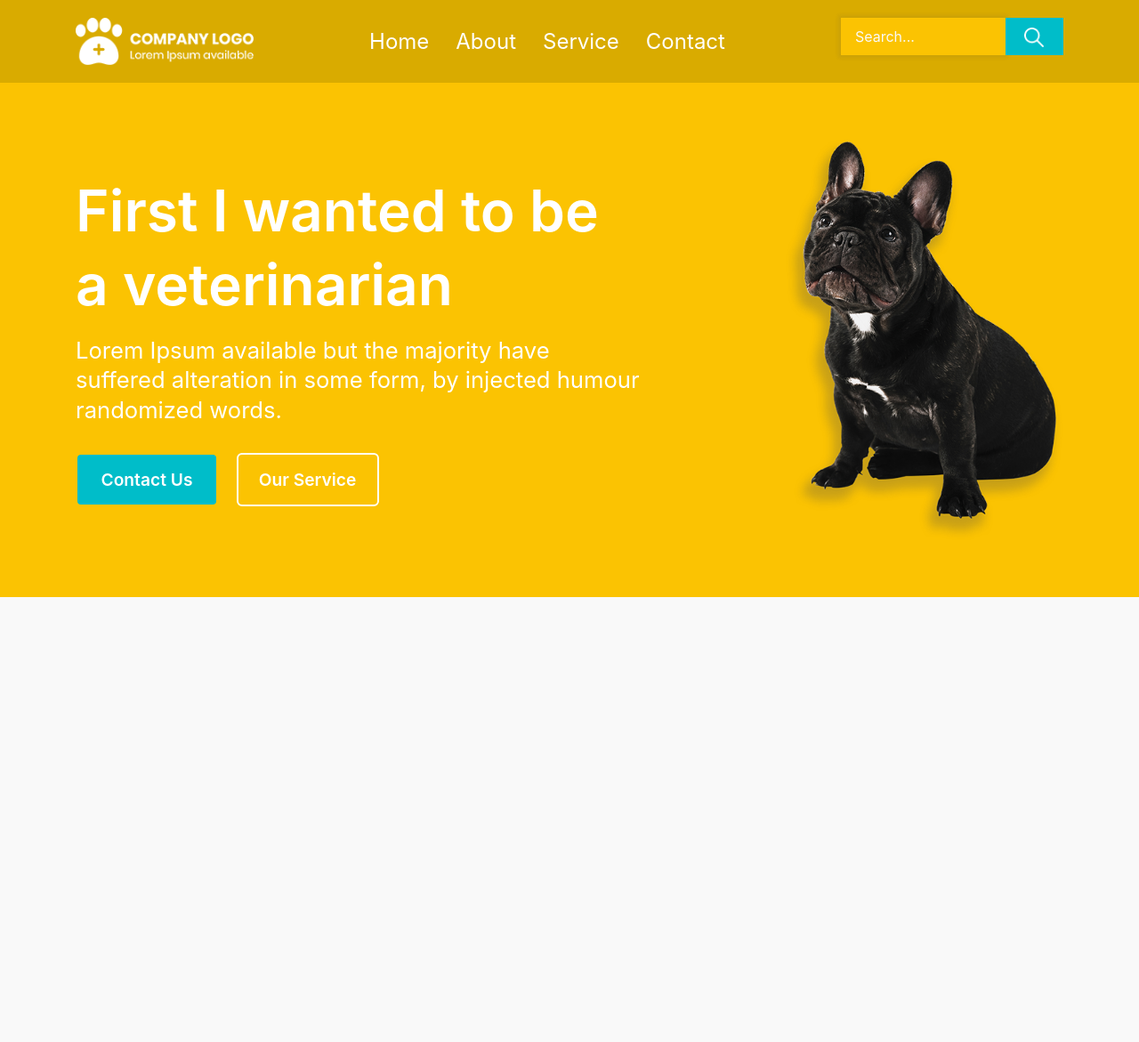
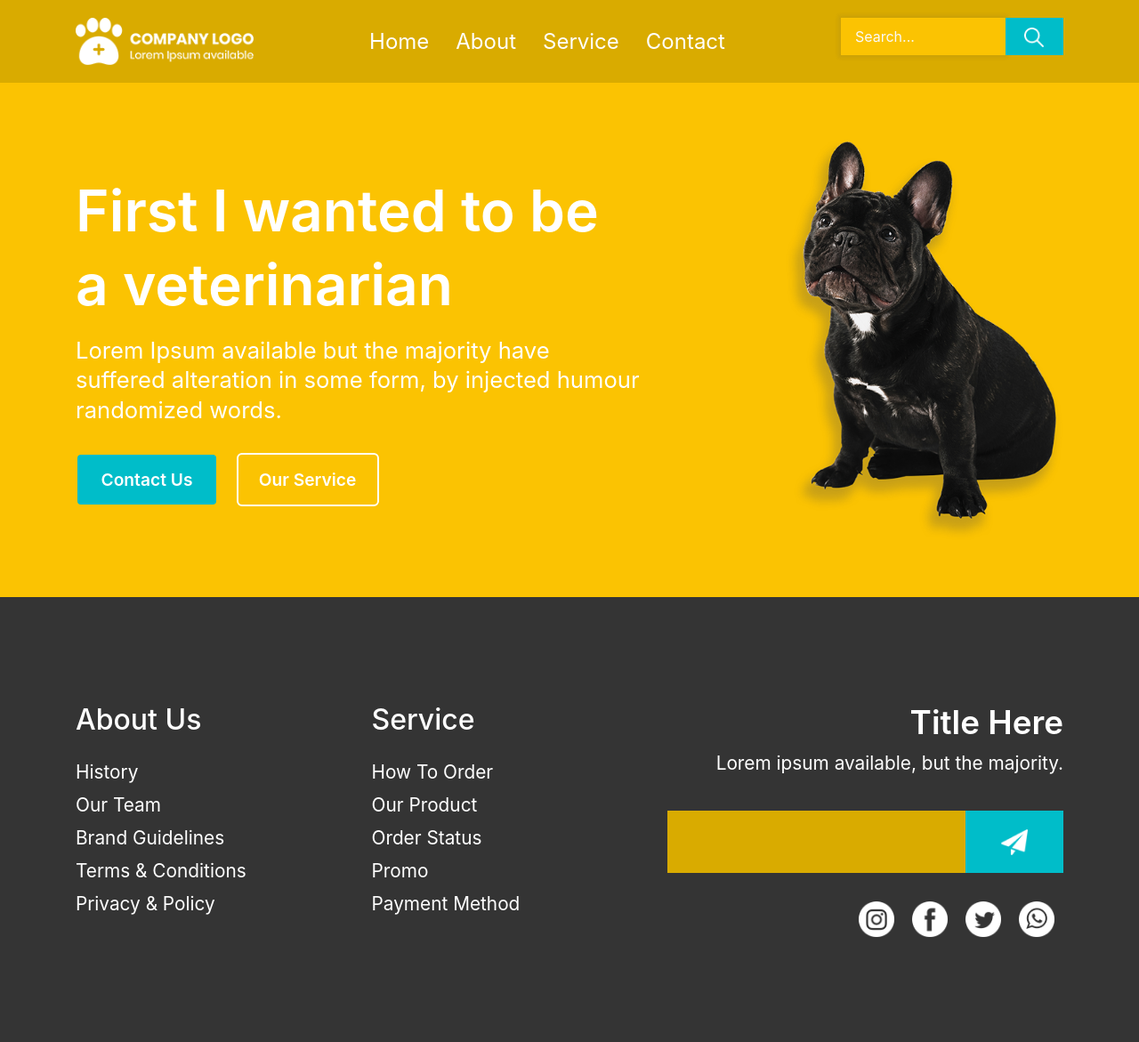
Before and after one commit to ementorship/psd-to-landing-page-design, a plain HTML site: page index.html in a window 1280 px wide. Shown: the whole page at 89% size. Before the commit the page ends 800 px from the top, so only its background shows below. Drawn offline with Linux system fonts and the light colour scheme.

Commit message:
Footer design added

```diff
--- a/assets/css/footer.css
+++ b/assets/css/footer.css
@@ -27,25 +27,24 @@ footer.footer {
     font-family: var(--theme-font-family);
     text-transform: capitalize;
 }
-
-input.newsletter__email {
-    width: 100%;
-    height: 70px;
-    background-color: var( --theme-primary-dark);
-    border: none;
-    padding: 13px 132px 12px 12px;
-    outline: none;
-    box-shadow: none;
-}
-.newsletter__block {
+.newsletter__form-group {
     position: relative;
     width: 100%;
     margin: 0 0 2rem;
 }
+input.newsletter__input {
+    width: calc(100% - 110px);
+    height: 70px;
+    border: none;
+    background-color: var(--theme-primary-dark);
+    box-shadow: none;
+    padding: 12px 16px;
+    width: 100%;
+}
 button.newsletter__button {
     position: absolute;
     right: 0;
-    width: 120px;
+    width: 110px;
     height: 70px;
     background-color: var( --theme-secondary);
     padding: 0;
@@ -55,39 +54,45 @@ button.newsletter__button {
     top: 0;
     border: none;
 }
-.newsletter__button img {
+button.newsletter__button img {
     width: 30px;
 }
-.footer__logo-block p {
+.newsletter__header p {
     width: 100%;
-    text-align: right;
     color: #fff;
     font-size: 1.3rem;
     font-weight: 400;
 }
-.footer__logo-block h2 {
+.newsletter__header h2 {
     color: #fff;
     width: 100%;
-    text-align: right;
     font-size: 2.3rem;
     font-weight: 600;
 }
-.footer__logo-block {
+.newsletter__header {
     width: 100%;
     margin-bottom: 2.5rem;
+    text-align: right;
 }
-ul.social__media__list {
+.social-media__list li a {
+    display: block;
+}
+.social-media__list li a img {
+    width: 40px;
+}
+.social-media__list li {
+    display: inline-block;
+    margin: 0 10px;
+}
+ul.social-media__list {
+    margin: 0;
+    padding: 0;
+    display: flex;
+    flex-wrap: nowrap;
+    width: auto;
+}
+.social-media__block {
     display: flex;
     justify-content: flex-end;
     width: 100%;
-    flex-wrap: wrap;
 }
-.social__media__list li {
-    margin-left: 1.5rem;
-    display: inline-block;
-}
-.social__media__list li a {
-    display: block;
-    width: 45px;
-    height: 45px;
-}
--- a/index.html
+++ b/index.html
@@ -89,6 +89,87 @@
     <!-- banner end -->
   </main>
 
+  <footer class="footer">
+    <div class="container">
+      <div class="footer__container">
+        <div class="row">
+          <!-- left block -->
+          <div class="col-12 col-sm-6 col-md-7">
+            <div class="footer_navigation">
+              <div class="row">
+                <div class="col-12 col-sm-6 col-md-6">
+                  <div class="navigation__menu">
+                    <h3 class="navigation__menu-title">About Us</h3>
+                    <ul class="navigation__menu-list">
+                      <li><a href="#">History</a></li>
+                      <li><a href="#">Our Team</a></li>
+                      <li><a href="#">Brand Guidelines</a></li>
+                      <li><a href="#">Terms & Conditions</a></li>
+                      <li><a href="#">Privacy & Policy</a></li>
+                    </ul>
+                  </div>
+                </div>
+                <div class="col-12 col-sm-6 col-md-6">
+                  <div class="navigation__menu">
+                    <h3 class="navigation__menu-title">Service</h3>
+                    <ul class="navigation__menu-list">
+                      <li><a href="#">How to order</a></li>
+                      <li><a href="#">Our Product</a></li>
+                      <li><a href="#">Order Status</a></li>
+                      <li><a href="#">Promo</a></li>
+                      <li><a href="#">Payment Method</a></li>
+                    </ul>
+                  </div>
+                </div>
+              </div>
+            </div>
+          </div>
+
+          <!-- right block -->
+          <div class="col-12 col-sm-6 col-md-5">
+            <div class="footer__menta-info">
+              <div class="footer__newsletter-block">
+                <div class="newsletter__header">
+                  <h2>Title Here</h2>
+                  <p>Lorem ipsum available, but the majority.</p>
+                </div>
+                <div class="newsletter__form-group">
+                  <input type="email" placeholder="" class="newsletter__input" />
+                  <button type="button" class="newsletter__button">
+                    <img src="./assets/image/plane-icon.png" alt="Send" />
+                  </button>
+                </div>
+              </div>
+              <div class="social-media__block">
+                <ul class="social-media__list">
+                  <li>
+                    <a href="#">
+                      <img src="./assets/image/instagram.png" alt="Instagram" />
+                    </a>
+                  </li>
+                  <li>
+                    <a href="#">
+                      <img src="./assets/image/facebook.png" alt="Facebook" />
+                    </a>
+                  </li>
+                  <li>
+                    <a href="#">
+                      <img src="./assets/image/twitter.png" alt="Twitter" />
+                    </a>
+                  </li>
+                  <li>
+                    <a href="#">
+                      <img src="./assets/image/whatsapp.png" alt="WhatsApp" />
+                    </a>
+                  </li>
+                </ul>
+              </div>
+            </div>
+          </div>
+        </div>
+      </div>
+    </div>
+  </footer>
 </body>
 
 </html>
```
